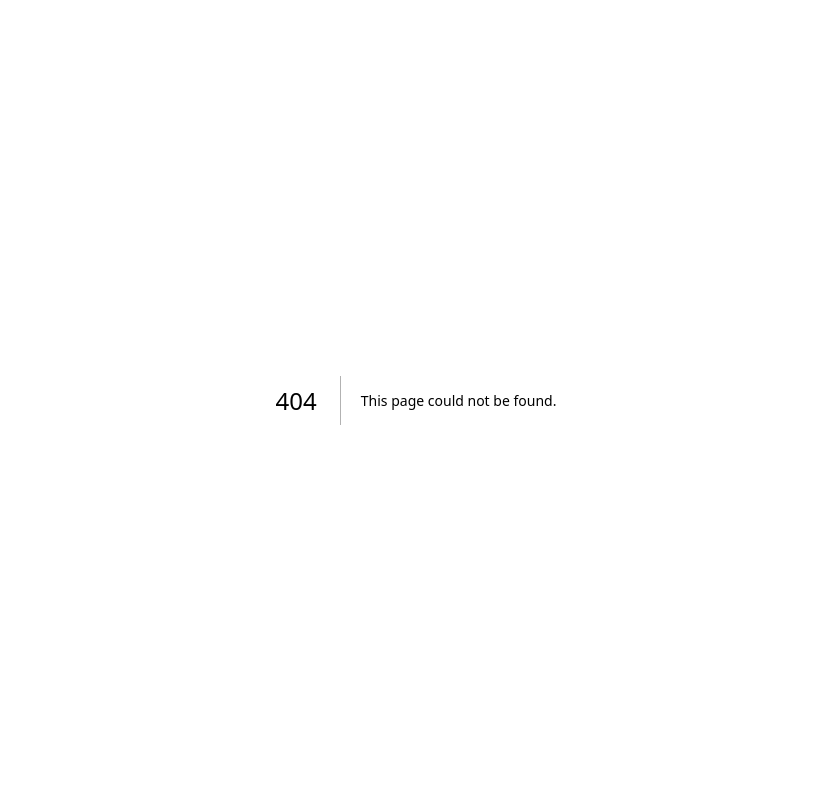
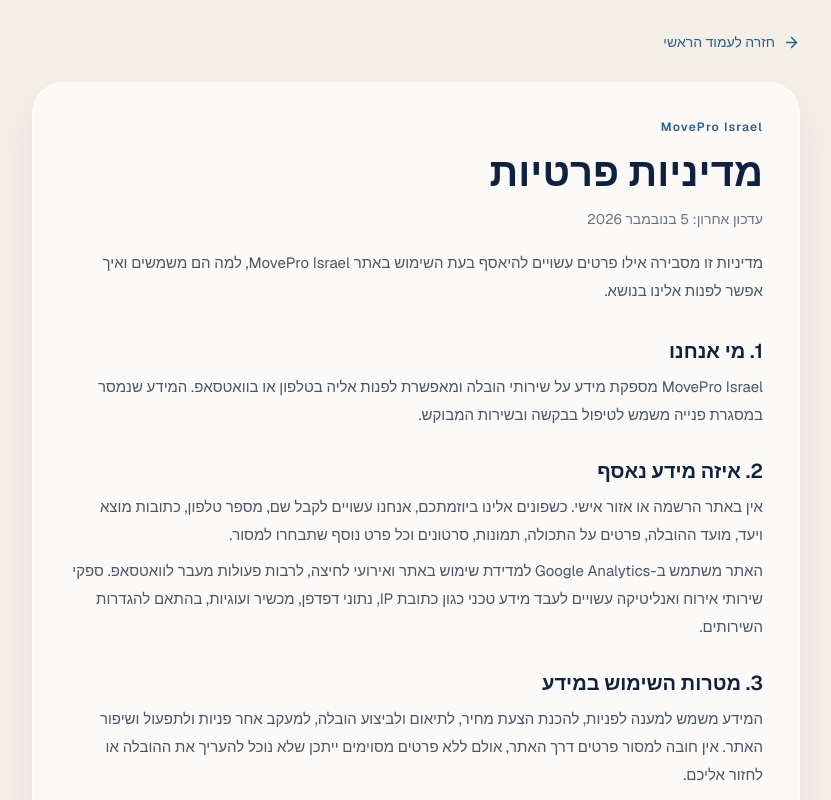
Before and after one commit to tsstish/movepro-israel, a Next.js app: page /he/privacy in a window 1280 px wide. Before the commit this address had no page. Shown: the top 800 px of the page, without its empty margins (224-1055 px from the left). Built offline with nearby package versions, Linux system fonts and the light colour scheme.

Commit message:
Add Hebrew privacy legal page with metadata

```diff
--- /dev/null
+++ b/src/app/he/privacy/page.tsx
@@ -0,0 +1,9 @@
+import type { Metadata } from "next";
+import HebrewLegalPage from "@/components/he/HebrewLegalPage";
+export const metadata: Metadata = {
+  title: "מדיניות פרטיות | MovePro Israel",
+  description: "מדיניות הפרטיות של MovePro Israel: מידע אישי, פניות בוואטסאפ וניתוח שימוש באתר.",
+  alternates: { canonical: "/he/privacy", languages: { "he-IL": "/he/privacy", "ru-IL": "/privacy" } },
+  robots: { index: true, follow: true },
+};
+export default function Page() { return <HebrewLegalPage kind="privacy" />; }
```
